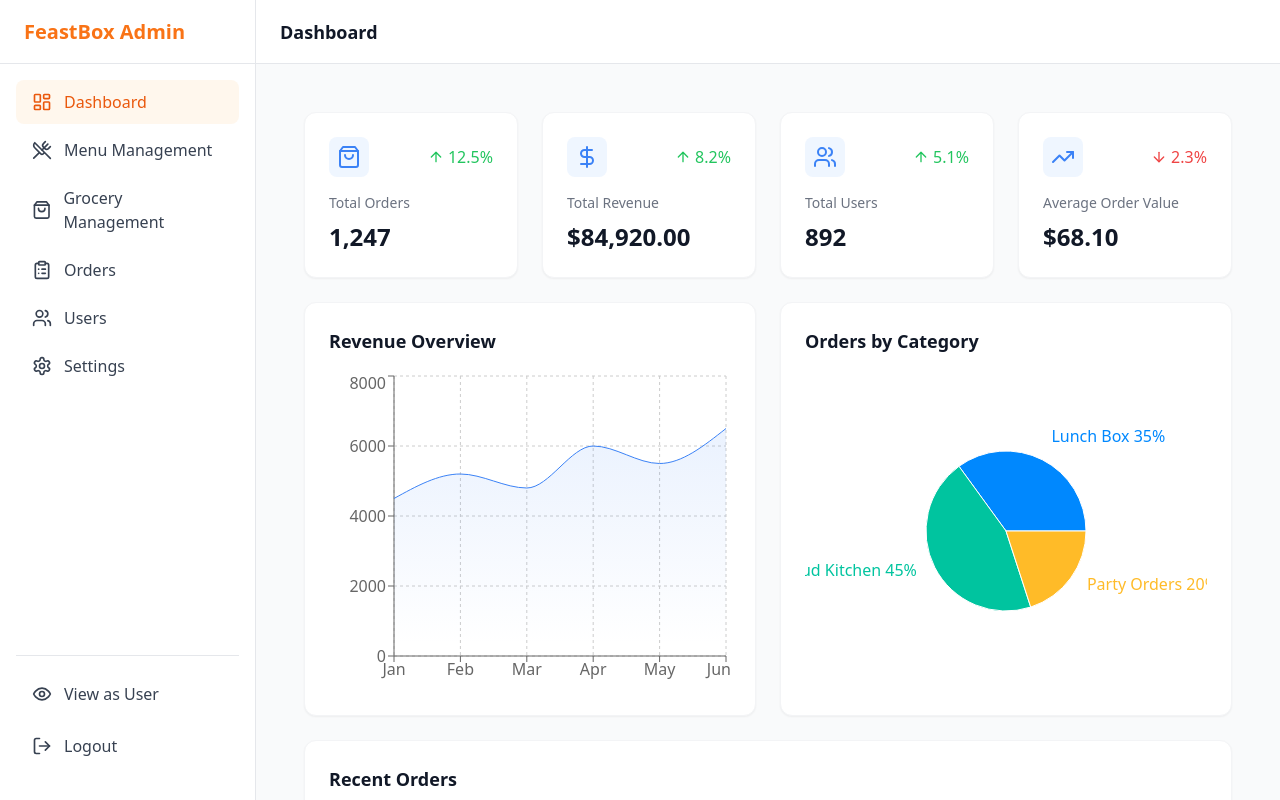
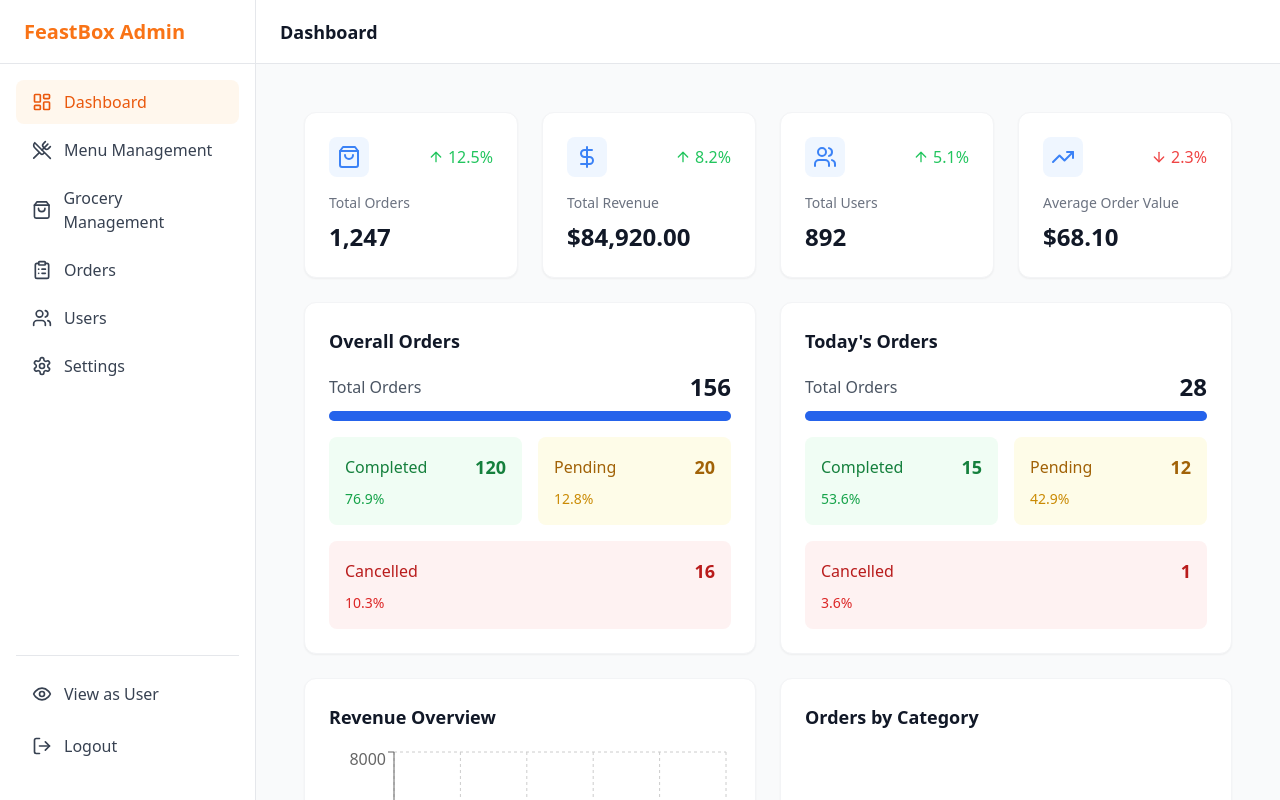
Before and after one commit to saiganesh-m/food-frontend, a React (Vite) app: page /admin in a window 1280 px wide. Shown: the top 800 px of the page. Built offline with nearby package versions, Linux system fonts and the light colour scheme.

Commit message:
Add order status breakdowns to dashboard

```diff
--- a/src/pages/admin/DashboardPage.tsx
+++ b/src/pages/admin/DashboardPage.tsx
@@ -25,6 +25,22 @@ const DashboardPage: React.FC = () => {
   ];
 
   const COLORS = ['#0088FE', '#00C49F', '#FFBB28'];
+
+  // Order statistics
+  const orderStats = {
+    overall: {
+      total: 156,
+      pending: 20,
+      completed: 120,
+      cancelled: 16
+    },
+    today: {
+      total: 28,
+      pending: 12,
+      completed: 15,
+      cancelled: 1
+    }
+  };
 
   const stats = {
     totalOrders: {
@@ -63,7 +79,7 @@ const DashboardPage: React.FC = () => {
       customer: 'Jane Smith',
       items: '1x Party Platter',
       total: 89.99,
-      status: 'Confirmed',
+      status: 'Completed',
       date: new Date().toISOString()
     },
     {
@@ -71,7 +87,7 @@ const DashboardPage: React.FC = () => {
       customer: 'Mike Johnson',
       items: '3x Veg Thali',
       total: 45.00,
-      status: 'Delivered',
+      status: 'Cancelled',
       date: new Date().toISOString()
     }
   ];
@@ -105,6 +121,67 @@ const DashboardPage: React.FC = () => {
     </div>
   );
 
+  const OrderStatsCard = ({ title, stats }: { title: string, stats: typeof orderStats.overall }) => (
+    <div className="bg-white rounded-xl p-6 shadow-sm border border-gray-100">
+      <h3 className="text-lg font-semibold text-gray-900 mb-4">{title}</h3>
+      <div className="grid grid-cols-2 gap-4">
+        <div className="col-span-2">
+          <div className="flex justify-between items-center mb-2">
+            <span className="text-gray-600">Total Orders</span>
+            <span className="text-2xl font-bold text-gray-900">
+              <CountUp end={stats.total} duration={2} />
+            </span>
+          </div>
+          <div className="w-full bg-gray-200 rounded-full h-2.5">
+            <div className="bg-blue-600 h-2.5 rounded-full" style={{ width: '100%' }}></div>
+          </div>
+        </div>
+
+        <div>
+          <div className="bg-green-50 rounded-lg p-4">
+            <div className="flex justify-between items-center mb-2">
+              <span className="text-green-700">Completed</span>
+              <span className="text-lg font-semibold text-green-700">
+                <CountUp end={stats.completed} duration={2} />
+              </span>
+            </div>
+            <div className="text-sm text-green-600">
+              {((stats.completed / stats.total) * 100).toFixed(1)}%
+            </div>
+          </div>
+        </div>
+
+        <div>
+          <div className="bg-yellow-50 rounded-lg p-4">
+            <div className="flex justify-between items-center mb-2">
+              <span className="text-yellow-700">Pending</span>
+              <span className="text-lg font-semibold text-yellow-700">
+                <CountUp end={stats.pending} duration={2} />
+              </span>
+            </div>
+            <div className="text-sm text-yellow-600">
+              {((stats.pending / stats.total) * 100).toFixed(1)}%
+            </div>
+          </div>
+        </div>
+
+        <div className="col-span-2">
+          <div className="bg-red-50 rounded-lg p-4">
+            <div className="flex justify-between items-center mb-2">
+              <span className="text-red-700">Cancelled</span>
+              <span className="text-lg font-semibold text-red-700">
+                <CountUp end={stats.cancelled} duration={2} />
+              </span>
+            </div>
+            <div className="text-sm text-red-600">
+              {((stats.cancelled / stats.total) * 100).toFixed(1)}%
+            </div>
+          </div>
+        </div>
+      </div>
+    </div>
+  );
+
   return (
     <div className="p-6 space-y-6 bg-gray-50 min-h-screen">
       {/* Stats Grid */}
@@ -133,6 +210,12 @@ const DashboardPage: React.FC = () => {
           change={{ value: stats.averageOrderValue.change, isPositive: stats.averageOrderValue.isPositive }}
           icon={TrendingUp}
         />
+      </div>
+
+      {/* Order Statistics */}
+      <div className="grid grid-cols-1 lg:grid-cols-2 gap-6">
+        <OrderStatsCard title="Overall Orders" stats={orderStats.overall} />
+        <OrderStatsCard title="Today's Orders" stats={orderStats.today} />
       </div>
 
       {/* Charts Section */}
@@ -218,8 +301,8 @@ const DashboardPage: React.FC = () => {
                     <td className="px-6 py-4 whitespace-nowrap">
                       <span className={`px-2 inline-flex text-xs leading-5 font-semibold rounded-full
                         ${order.status === 'Pending' ? 'bg-yellow-100 text-yellow-800' :
-                          order.status === 'Confirmed' ? 'bg-blue-100 text-blue-800' :
-                          'bg-green-100 text-green-800'}`}>
+                          order.status === 'Completed' ? 'bg-green-100 text-green-800' :
+                          'bg-red-100 text-red-800'}`}>
                         {order.status}
                       </span>
                     </td>
```
